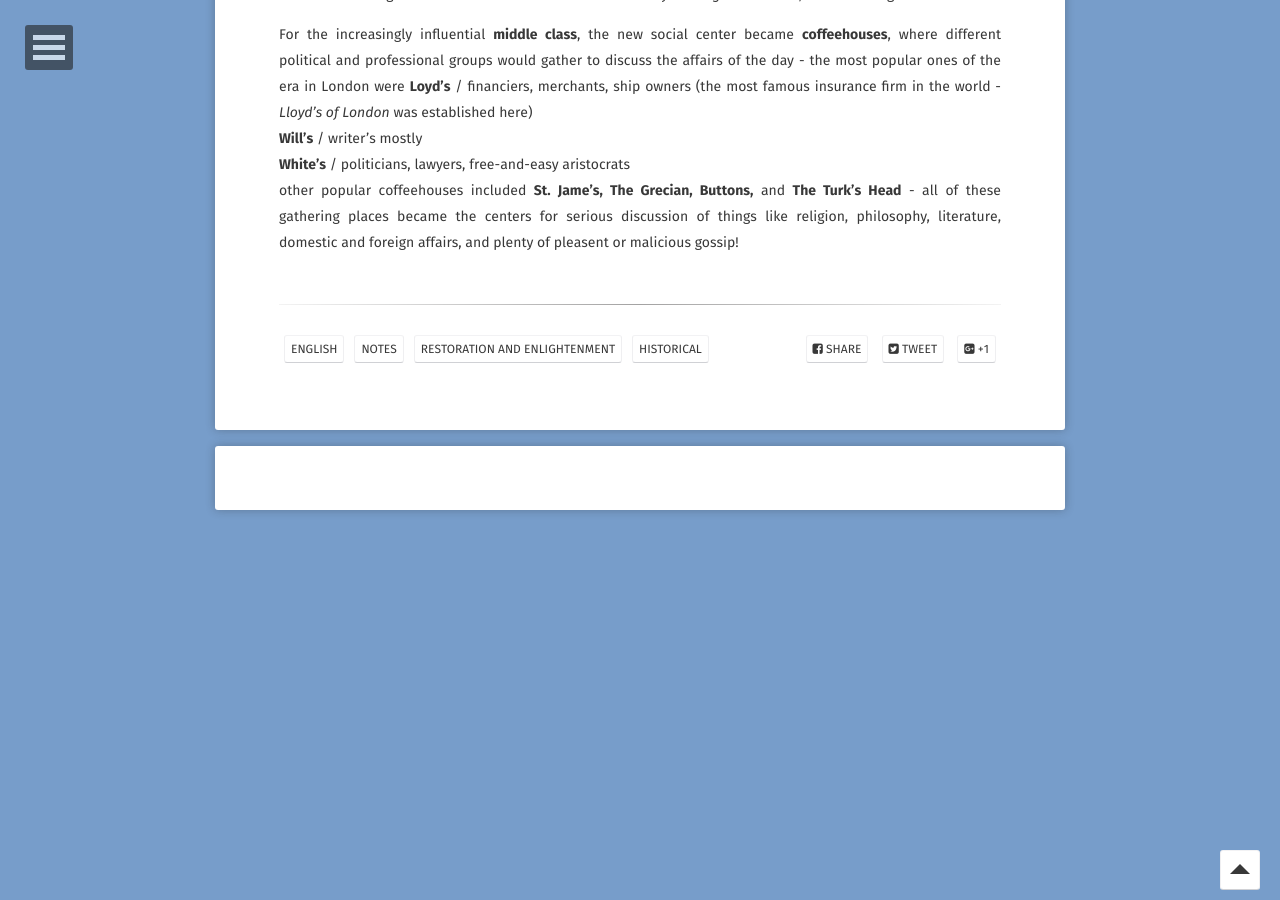
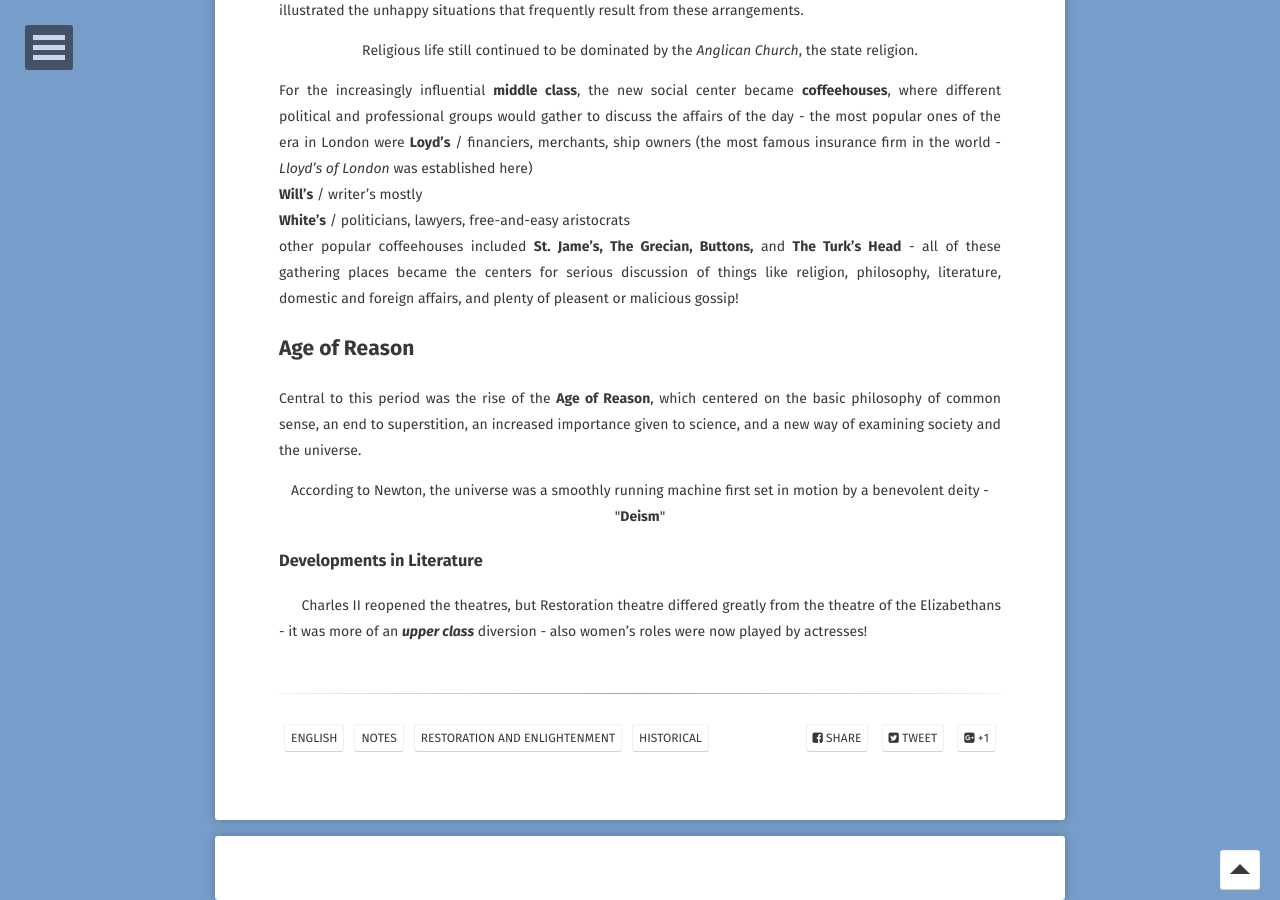
Before and after one commit to EthenStrine/site, a Jekyll site: the page built from _posts/2019-01-17-the-restoration-and-enlightenment.md, in a window 1280 px wide and 900 px high, scrolled down 1816 px. Built offline with Jekyll 4.4.1, drawn with Linux system fonts in a browser that asks for light colours; some web fonts are replaced; comment, search, counter and statistics services are not loaded; some of the changed text lies outside the part shown.

Commit message:
Update 2019-01-17-the-restoration-and-enlightenment.md

```diff
--- a/_posts/2019-01-17-the-restoration-and-enlightenment.md
+++ b/_posts/2019-01-17-the-restoration-and-enlightenment.md
@@ -10,6 +10,7 @@
 - Historical
 comments: true
 ---
+## The Restoration
 
 &nbsp;&nbsp;&nbsp;&nbsp;&nbsp;&nbsp;The term "Restoration" refers to the restoration of the Monarchy, which occured in 1660 with the return of the Stuart royal family and the coronation of Charles II, son of the murdered King Charles I. Following Oliver Cromwell's death in 1658, the British middle classes, tired of strict Puritan rule - reestablished commmunication with Charles II, exiled in France, paving the way for a bloddless return to parliamentary government and the Monarchy.
 
@@ -57,3 +58,13 @@
 **Will's** / writer's mostly
 **White's** / politicians, lawyers, free-and-easy aristocrats
 other popular coffeehouses included **St. Jame's, The Grecian, Buttons,** and **The Turk's Head** - all of these gathering places became the centers for serious discussion of things like religion, philosophy, literature, domestic and foreign affairs, and plenty of pleasent or malicious gossip!
+
+## Age of Reason
+
+Central to this period was the rise of the **Age of Reason**, which centered on the basic philosophy of common sense, an end to superstition, an increased importance given to science, and a new way of examining society and the universe.
+
+<center> According to Newton, the universe was a smoothly running machine first set in motion by a benevolent deity - "<b>Deism</b>"</center>
+
+### Developments in Literature
+
+&nbsp;&nbsp;&nbsp;&nbsp;&nbsp; Charles II reopened the theatres, but Restoration theatre differed greatly from the theatre of the Elizabethans - it was more of an ***upper class*** diversion - also women's roles were now played by actresses!
```
